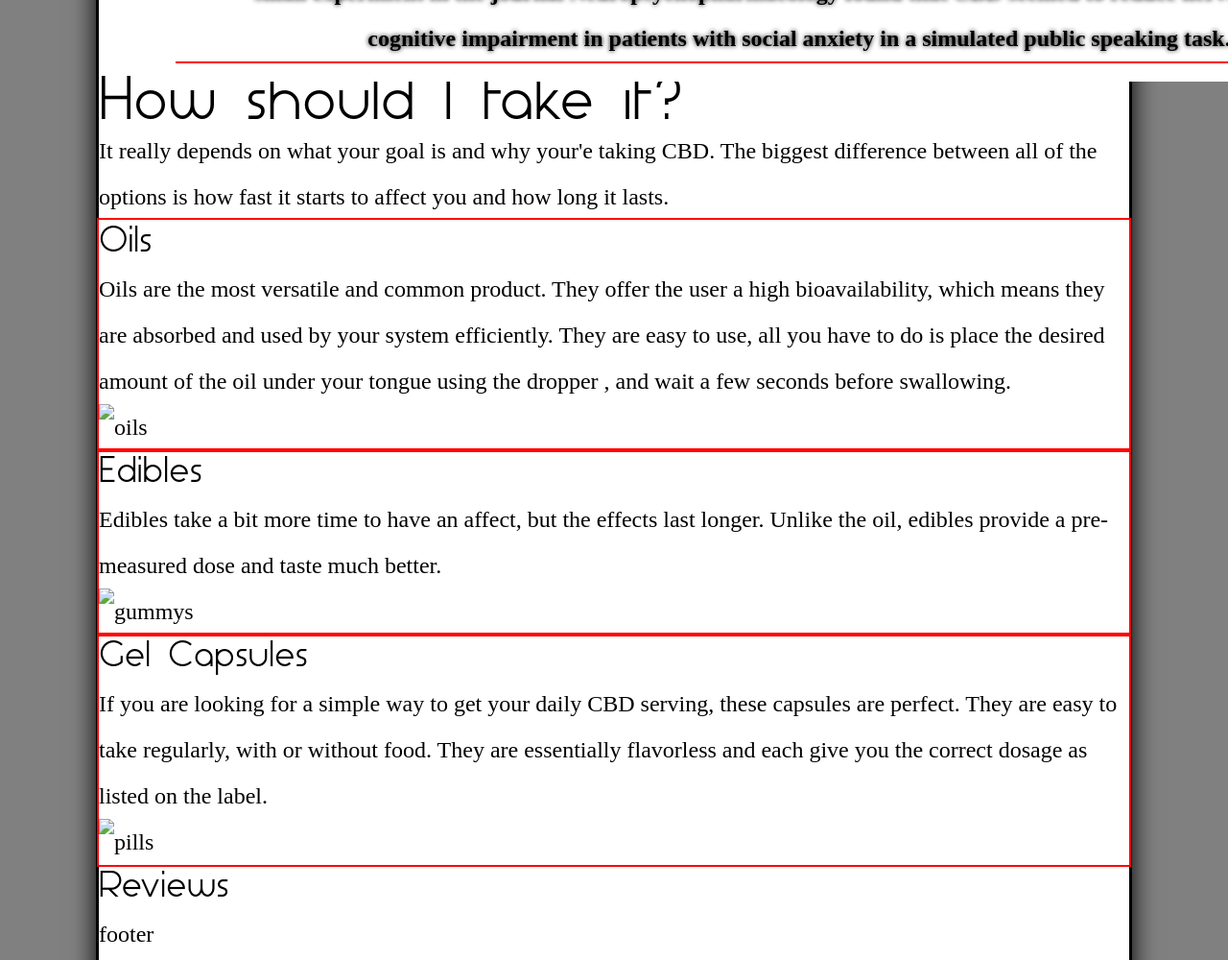
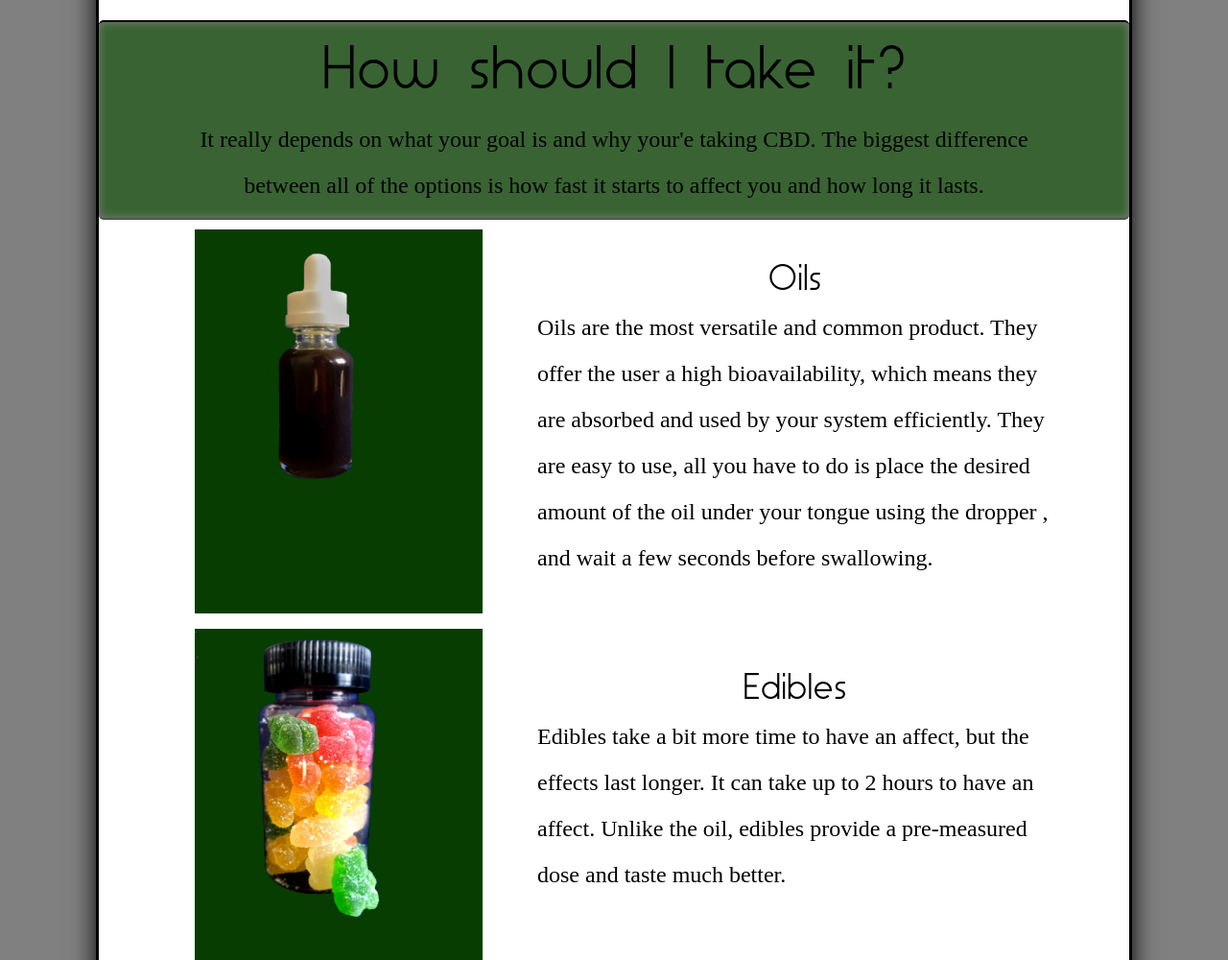
Before and after one commit to Meadow4543/Dave-CBD, a plain HTML site: page index.html in a window 1280 px wide. Shown: the part 1100-2100 px from the top of the page at 96% size. Drawn offline with Linux system fonts and the light colour scheme.

Commit message:
created grid styles

```diff
--- /dev/null
+++ b/grids.css
@@ -0,0 +1,20 @@
+@charset "utf-8";
+
+
+div.row::after{
+    clear: both;
+    content: "";
+    display: table;
+}
+div[class^="col-"]{
+    float: left;
+}
+div.col-1-1{
+    width: 100%;
+}
+div.col-1-3{
+    width: 33%;
+}
+div.col-1-2{
+    width: 50%;
+}
--- a/index.html
+++ b/index.html
@@ -1,19 +1,4 @@
 <!DOCTYPE html>
-<<<<<<< HEAD
-<html Lang="en>
-    <head>
-        <meta charset="UTF-8">
-        <meta name="viewport" content="width=device-width initial-scale=1.0"
-        <meta http-equiv="X-UA-Compatible" content="ie=edge">
-        <link href="reset.css" rel="stylesheet"/>
-        <link href="styles.css" rel="stylesheet"/>
-        <title>Whole Sale CBD</title>
-        <link rel="icon" type="image" href=""/>
-    </head>
-    <body>
-        <header>Whole Sale CBD</header>
-    </body>
-=======
 <html Lang="en">
    <head>
        <meta charset="UTF-8">
@@ -21,6 +6,7 @@
        <meta http-equiv="X-UA-Compatible" content="ie=edge">
        <link href="reset.css" rel="stylesheet"/>
        <link href="styles.css" rel="stylesheet"/>
+       <link href="grids.css" rel="stylesheet"/>
        <title>Whole Sale CBD</title>
        <link rel="icon" type="image" href=""/>
    </head>
@@ -65,6 +51,7 @@
          </div>
       </article>
       <section class="choices">
+         <div class="row" id="how">
             <h1>How should I take it?</h1>
             <p>
                It really depends on what your goal is and why your'e taking CBD.
@@ -72,7 +59,9 @@
                to affect you and how long it lasts.
 
             </p>
-            <div id="oils">
+         </div>
+         <div class="row" id="oils">
+            <div class="col-1-2" id="oils_p">
                <h2>Oils</h2>
                <p>
                Oils are the most versatile and common product. They offer the user a high
@@ -81,38 +70,49 @@
                do is place the desired amount of the oil under your tongue using the dropper
                , and wait a few seconds before swallowing.
                </p>
-                <img src="    " alt="oils" width="300px" height="400px"/>
             </div>
-            <div id="gummys">
+            <div class="col-1-2" id="oils_img">
+               <img src="drops_CBD.png" alt="oils" width="250px" height="300px"/>
+            </div>
+         </div>
+         <div class="row" id="edibles">
+            <div class="col-1-2" id="edibles_p">
                <h2>Edibles</h2>
                <p>
                   Edibles take a bit more time to have an affect, but the effects last
-                  longer. Unlike the oil, edibles provide a pre-measured dose and taste much better.
+                  longer. It can take up to 2 hours to have an affect. Unlike the oil, edibles provide
+                  a pre-measured dose and taste much better.
 
                </p>
-               <img src="    " alt="gummys" width="300px" height="400px"/>
             </div>
-           <div id="pills">
+            <div class="col-1-2" id="edibles_img">
+               <img src="gummy_bear.png" alt="gummys" width="250px" height="300px"/>
+            </div>
+         </div>
+         <div class="row" id="capsules">
+            <div class="col-1-2" id="capsules_p">
                <h2>Gel Capsules</h2>
                <p>
                   If you are looking for a simple way to get your daily CBD serving,
                   these capsules are perfect. They are easy to take regularly, with or without food.
-                  They are essentially flavorless and each give you the correct dosage as listed on the
-                  label.
-
+                  They are essentially flavorless and each give you the correct dosage.
                </p>
-               <img src="    " alt="pills" width="300px" height="400px"/>
+            </div>
+            <div class="col-1-2" id="capsules_img">
+               <img src="pills_CBD.png" alt="pills" width="250px" height="300px"/>
+            </div>
          </div>
       </section>
-
+<br><br><br>
       <section class="reviews">
+         <div id="review">
             <h2>Reviews</h2>
-
+         </div>
       </section>
+      <footer> footer  </footer>
    </body>
 
-   <footer> footer  </footer>
+
 
 
 </html>
->>>>>>> master
--- a/styles.css
+++ b/styles.css
@@ -18,6 +18,7 @@ body{
     margin-right: 100px;
     margin-top: 0px;
     box-shadow: black 0px 0px 25px;
+    height: 3000px;
 }
 
 
@@ -74,6 +75,8 @@ article.img{
     margin-top: 100px;
     text-align: center;
     border-radius: 20px;
+    border: rgba(0,0,0,.6) 2px inset;
+    box-shadow: gray 0px 0px 20px in;
 }
 
 
@@ -100,10 +103,9 @@ article.img{
 .img {
     color: black;
     position: relative;
-    background: white;
+    background: rgba(0,0,0,.2);
     overflow: hidden;
     font-weight: bolder;
-
 }
 h1{
     font-size: 2.5em;
@@ -116,9 +118,64 @@ div#what, div#benefits{
 }
 div#what p, div#benefits p{
     padding-top: 10px;
-    padding-left: 35px;
-    padding-right: 35px;
+    padding-left: 50px;
+    padding-right: 50px;
 }
-div{
-    outline: red 2px solid;
+
+/* Choice Styles */
+div#how{
+    width:100%;
+    background-color: rgba(8, 61, 1, 0.8);
+    text-align: center;
+    margin-top: 80px;
+    padding-top: 30px;
+    padding-right: 50px;
+    padding-left: 50px;
+    padding-bottom: 10px;
+    border-radius: 5px;
+    border-top: black 2px inset;
+    border-bottom: black 2px inset;
+    box-shadow: grey 0px 0px 10px inset;
 }
+div#how p{
+    padding-top: 20px;
+    margin-left: 50px;
+    margin-right: 50px;
+}
+
+div#oils_p, div#edibles_p, div#capsules_p{
+    display: block;
+    float: right;
+    margin-right: 80px;
+}
+div#oils_p h2, div#edibles_p h2, div#capsules_p h2{
+    text-align: center;
+}
+
+div#oils_img, div#edibles_img, div#capsules_img{
+    position: absolute;
+    display: block;
+    float: left;
+    margin-left: 100px;
+    background-color: rgb(8, 61, 1);
+    width:300px;
+    height: 400px;
+}
+div#oils_img{
+    margin-top: 10px;
+}
+div#oils_p{
+    margin-top: 40px;
+}
+div#edibles_img{
+    margin-top: 50px;
+}
+div#edibles_p{
+    margin-top: 90px;
+}
+div#capsules_img{
+    margin-top: 110px;
+}
+div#capsules_p{
+    margin-top: 180px;
+}
```
Also changed, not shown: capsules_CBD.html (+1 -0 lines), edibles_CBD.html (+1 -0 lines), oils_CBD.html (+1 -0 lines), reviews_CBD.html (+1 -0 lines). Lines whose indentation alone changed are shown as unchanged.
